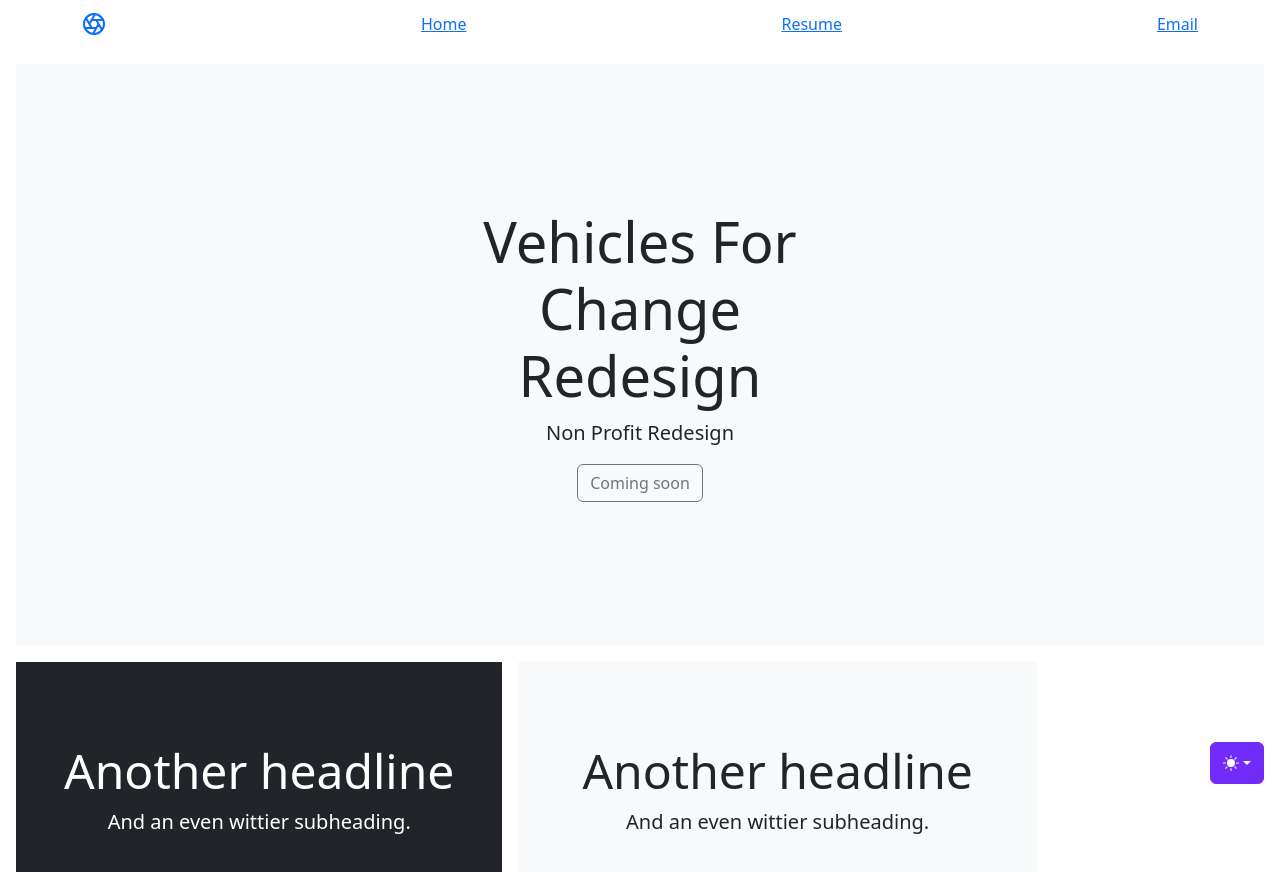
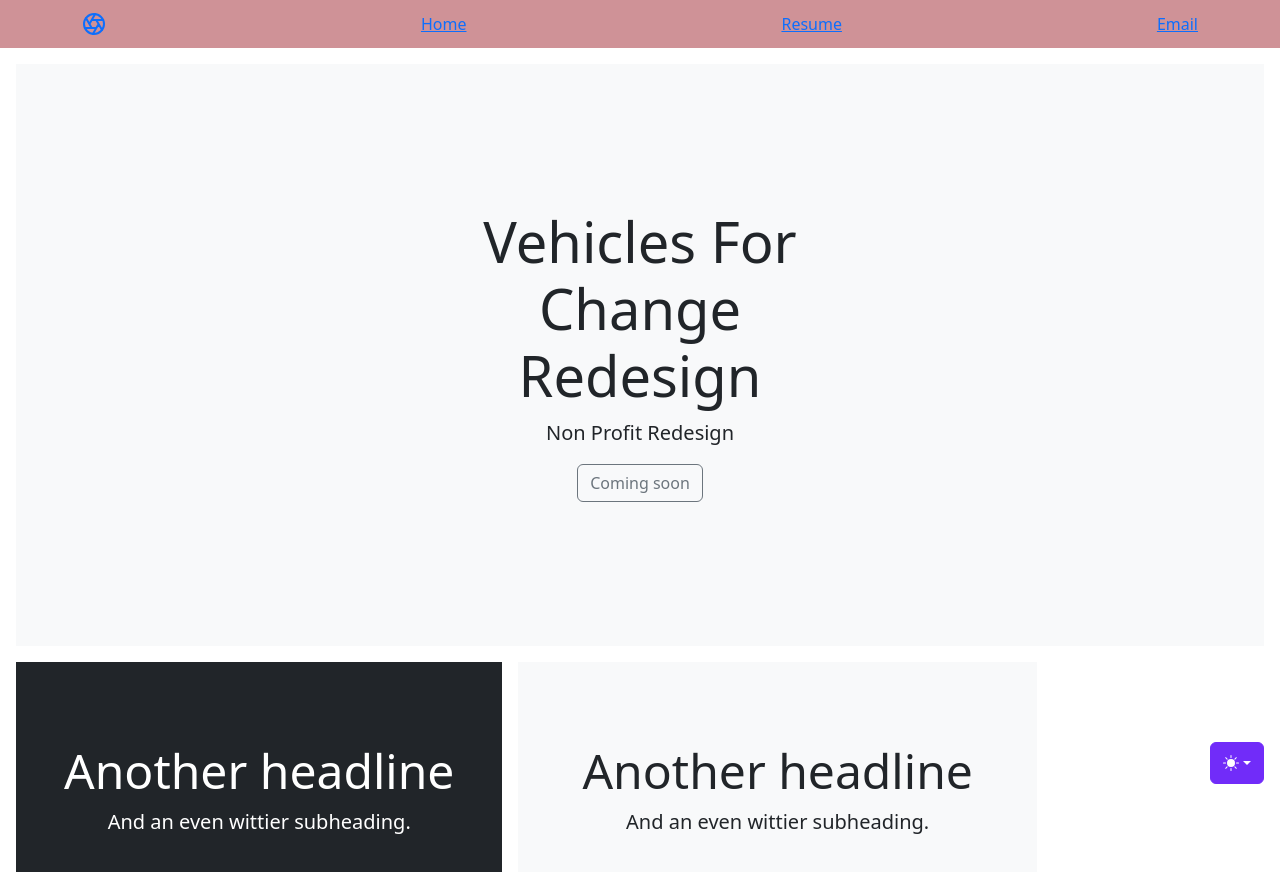
Before and after one commit to mnalvarado29/casestudy, a plain HTML site: page index.html in a window 1280 px wide. Shown: the top 872 px of the page. Drawn offline with nearby package versions, Linux system fonts and the light colour scheme.

Commit message:
Update index.css

```diff
--- a/index.css
+++ b/index.css
@@ -3,6 +3,7 @@
 }
 .col-md-5 p-lg-5 mx-auto my-5 { background-color: #cf9297; }
 
+.site-header{ background-color:  #cf9297;}
 .bd-placeholder-img {
     font-size: 1.125rem;
     text-anchor: middle;
```
